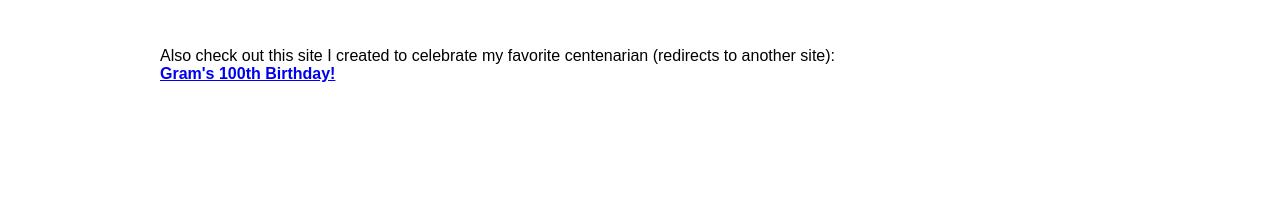
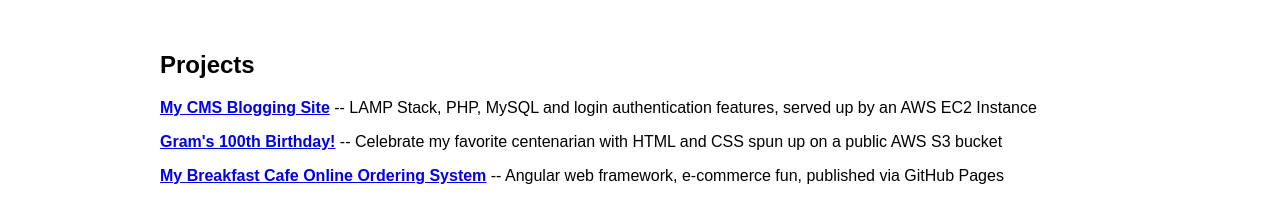
Before and after one commit to whysinati/whysinati.github.io, a website: page index.html in a window 1280 px wide. Shown: the part 219-442 px from the top of the page. Drawn offline with Linux system fonts and the light colour scheme; a web font is replaced by a local one.

Commit message:
added new project listing

```diff
--- a/index.html
+++ b/index.html
@@ -35,11 +35,14 @@
             <p>Here is my <strong><a href="https://www.linkedin.com/in/christafuhrhop/">LinkedIn profile</a></strong>.</p>
             <p>Here are my <strong><a href="https://github.com/whysinati">GitHub Repositories</a></strong>.</p>
             <br>
-            <p>
-              Also check out this site I created to celebrate my favorite centenarian (redirects to another site):
-              <br>
-              <strong><a href="http://ohforthegodssake.com">Gram's 100th Birthday!</a></strong>
+            <h2>Projects</h2>
+            <div><a style="font-weight: bold;" href="http://imnotadancerijust.dance/">My CMS Blogging Site</a> -- LAMP Stack,
+              PHP, MySQL and login authentication features, served up by an AWS EC2 Instance</div>
+            <p><strong><a href="http://ohforthegodssake.com">Gram's 100th Birthday!</a></strong>
+              -- Celebrate my favorite centenarian with HTML and CSS spun up on a public AWS S3 bucket
             </p>
+            <div><a style="font-weight: bold;" href="http://whysinati.github.io/ng-ecomm">My Breakfast Cafe Online Ordering System</a>
+              -- Angular web framework, e-commerce fun, published via GitHub Pages</div>
 
         </main>
         <script>
```
